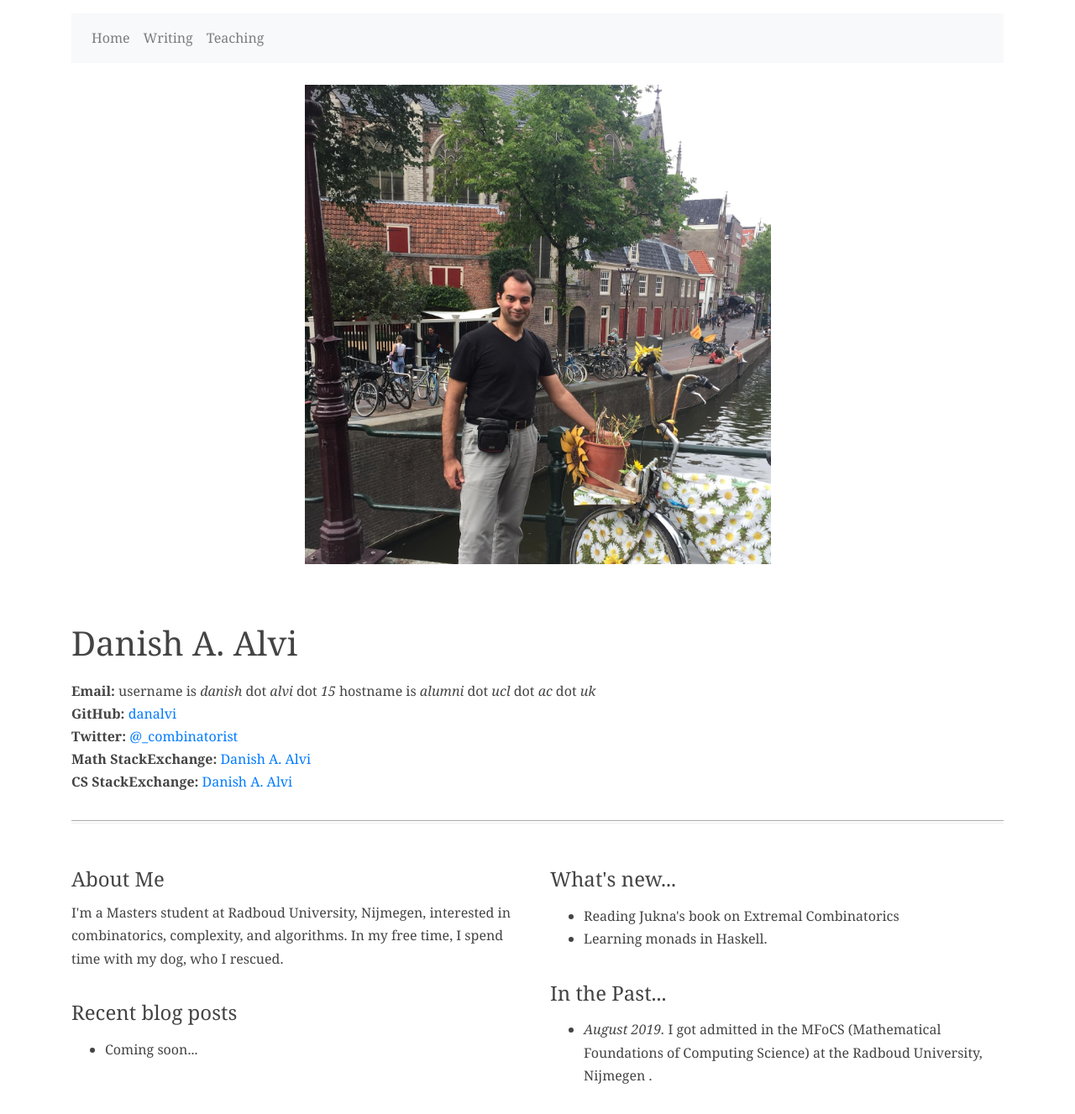
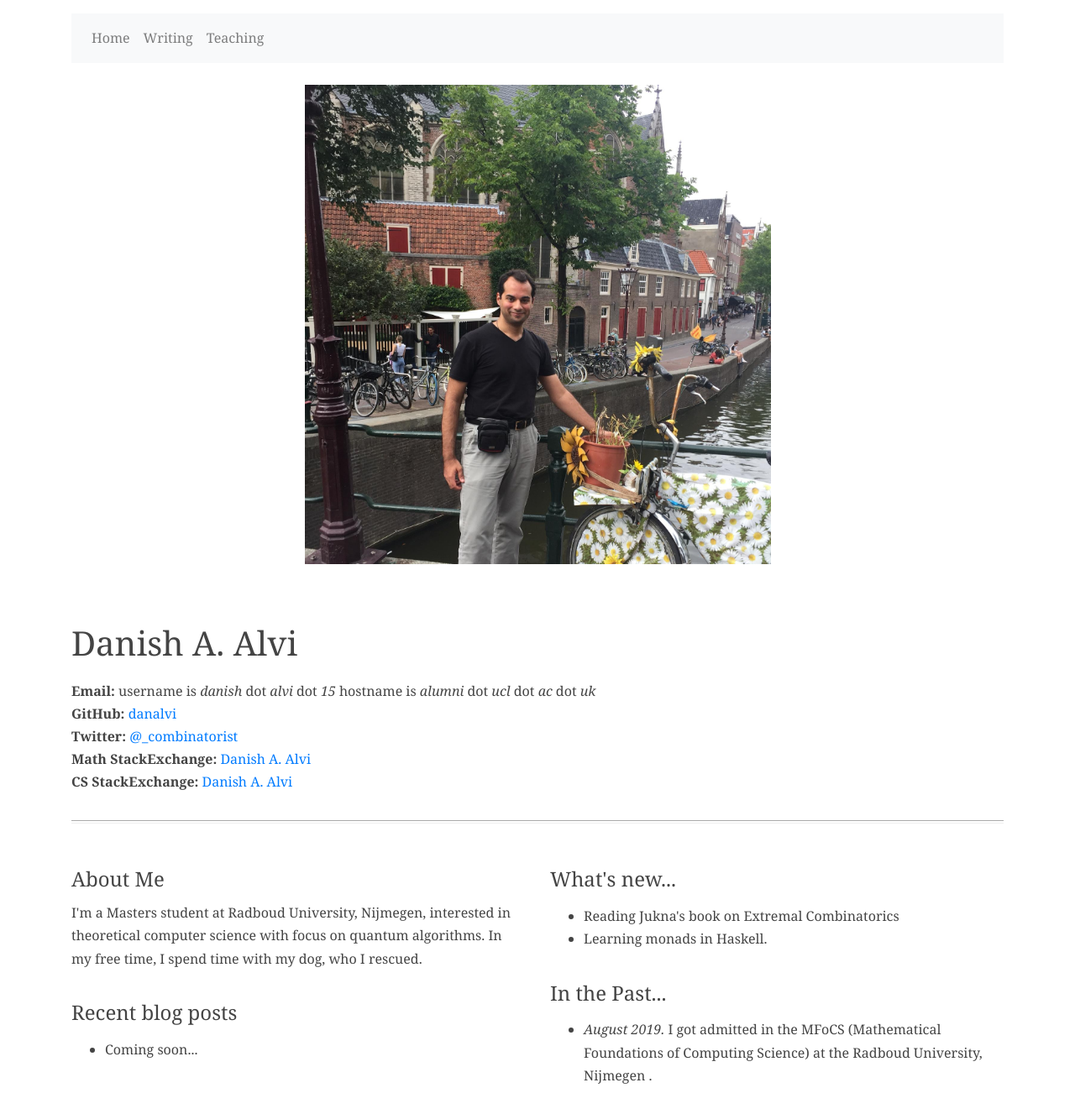
Before and after one commit to danalvi/danalvi.github.io, a Jekyll site: the page built from index.html, in a window 1280 px wide. Shown: the whole page at 84% size. Built offline with Jekyll 4.4.1, drawn with Linux system fonts in a browser that asks for light colours.

Commit message:
Update index.html

```diff
--- a/index.html
+++ b/index.html
@@ -32,7 +32,7 @@
     <div class="col-sm-6">
       <h4>About Me</h4>
       <p>
-        I'm a Masters student at Radboud University, Nijmegen, interested in combinatorics, complexity, and algorithms. In my free time, I spend time with my dog, who I rescued.
+        I'm a Masters student at Radboud University, Nijmegen, interested in theoretical computer science with focus on quantum algorithms. In my free time, I spend time with my dog, who I rescued.
       </p>
       <h4>Recent blog posts</h4>
       <p>
```
